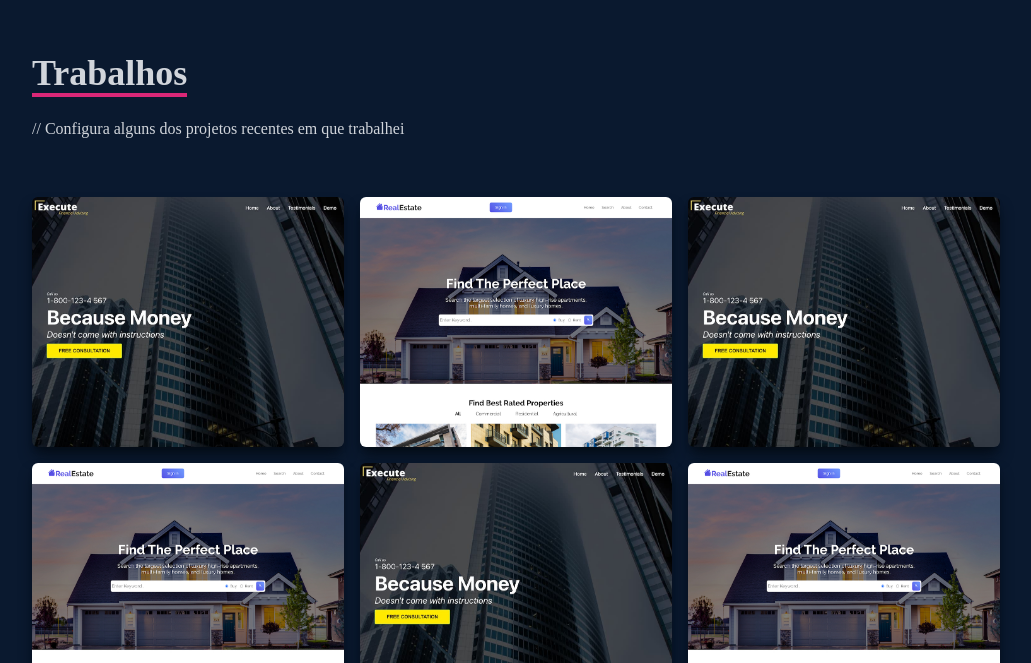
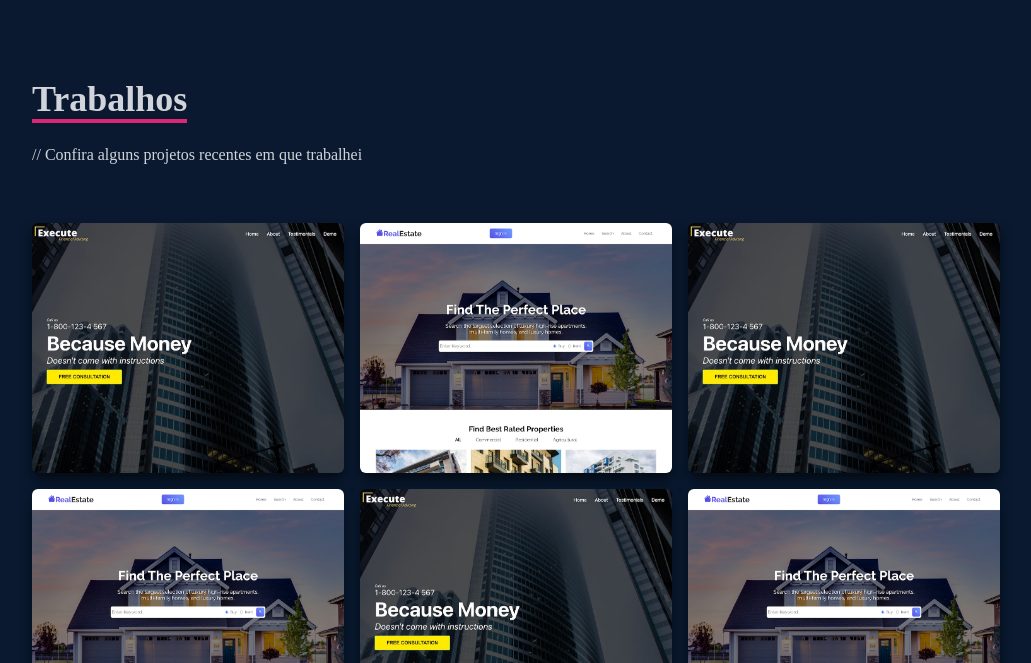
Before and after one commit to jvmantovas/portfolio-react, a React (Create React App) app: page / in a window 1280 px wide. Shown: the part 2417-3080 px from the top of the page, without its empty margins (124-1155 px from the left). Built offline with nearby package versions, Linux system fonts and the light colour scheme.

Commit message:
style and typo fix

```diff
--- a/src/components/Work.jsx
+++ b/src/components/Work.jsx
@@ -4,15 +4,18 @@ import realEstate from "../assets/projects/realestate.jpg";
 
 const Work = () => {
   return (
-    <div name="work" className="w-full md:h-screen text-gray-300 bg-[#0a192f]">
+    <div
+      name="work"
+      className="w-full md:h-full pt-20 text-gray-300 bg-[#0a192f]"
+    >
       <div className="max-w-[1000px] mx-auto p-4 flex flex-col justify-center w-full h-full">
         <div className="pb-8">
-          <p className="text-4xl font-bold inline border-b-4 border-pink-600">
+          <p className="text-4xl font-bold inline border-b-4 text-gray-300 border-pink-600 ">
             Trabalhos
           </p>
           {/*eslint-disable-next-line react/jsx-no-comment-textnodes*/}
           <p className="py-6">
-            // Configura alguns dos projetos recentes em que trabalhei
+            // Confira alguns projetos recentes em que trabalhei
           </p>
         </div>
         <div className="grid sm:grid-cols-2 md:grid-cols-3 gap-4">
```
